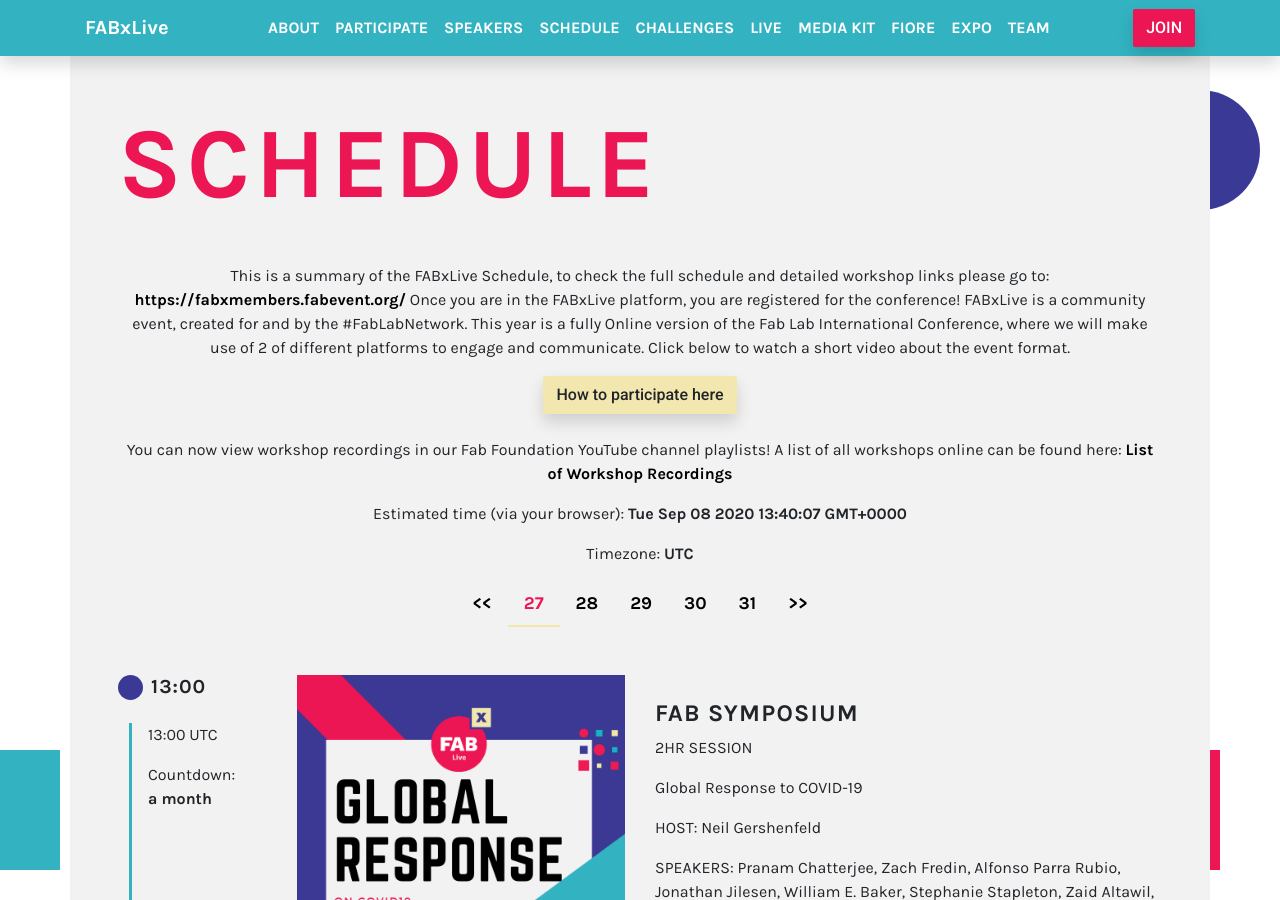
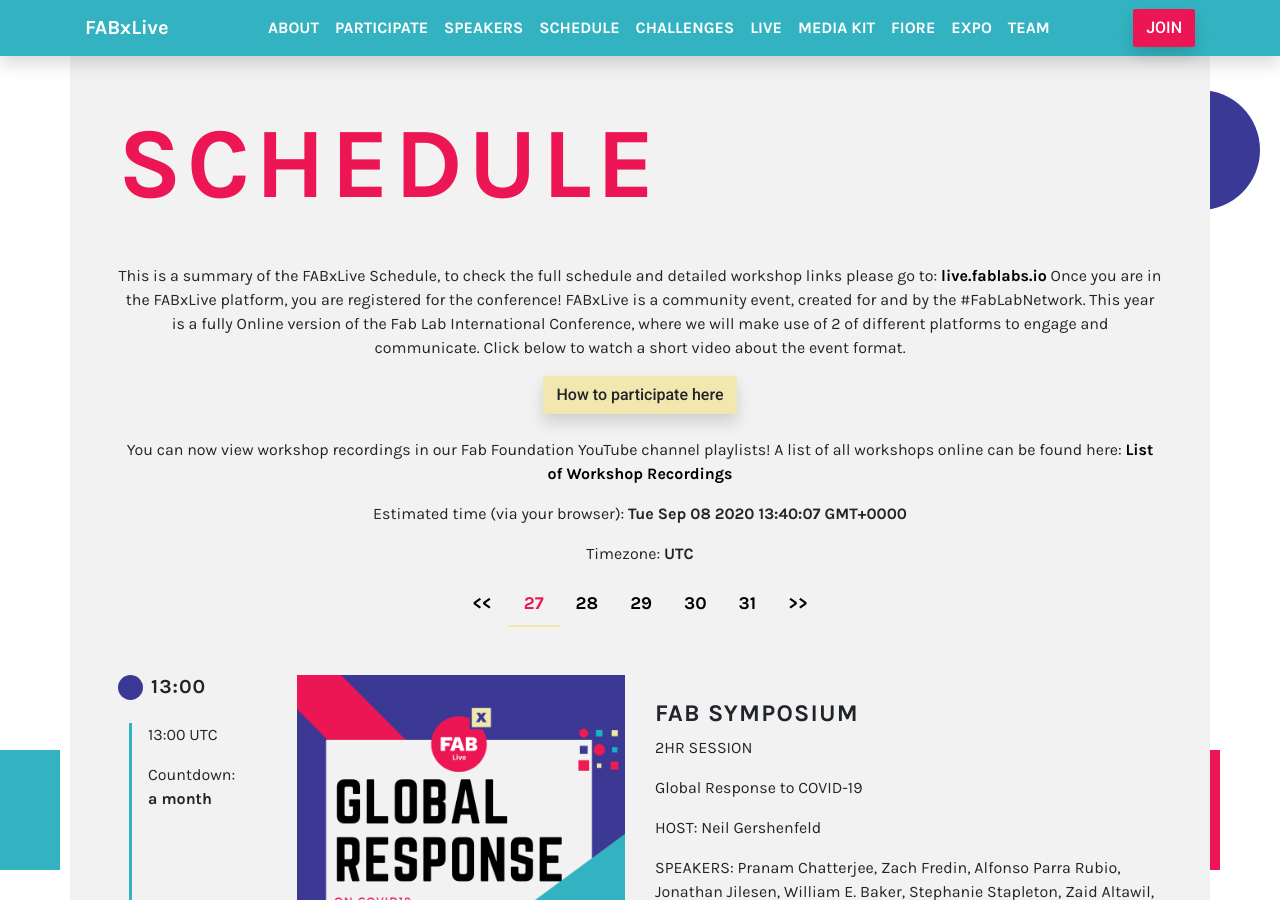
Before and after one commit to fabfoundation/fabxlive2020, a Jekyll site: the page built from schedule.html, in a window 1280 px wide and 900 px high. Built offline with Jekyll 4.4.1, drawn with Linux system fonts in a browser that asks for light colours; nearby versions of some CDN libraries; some of the changed text lies outside the part shown.

Commit message:
Update schedule.html

```diff
--- a/schedule.html
+++ b/schedule.html
@@ -7,7 +7,7 @@
 <section class="text-center">
   <h1 class="text-red text-left">SCHEDULE</h1>
   <p>
-  This is a summary of the FABxLive Schedule, to check the full schedule and detailed workshop links please go to: <a href="https://fabxmembers.fabevent.org/" target="_blank">https://fabxmembers.fabevent.org/</a> Once you are in the FABxLive platform, you are registered for the conference! FABxLive is a community event, created for and by the #FabLabNetwork. This year is a fully Online version of the Fab Lab International Conference, where we will make use of 2 of different platforms to engage and communicate. Click below to watch a short video about the event format.
+  This is a summary of the FABxLive Schedule, to check the full schedule and detailed workshop links please go to: <a href="live.fablabs.io" target="_blank">live.fablabs.io</a> Once you are in the FABxLive platform, you are registered for the conference! FABxLive is a community event, created for and by the #FabLabNetwork. This year is a fully Online version of the Fab Lab International Conference, where we will make use of 2 of different platforms to engage and communicate. Click below to watch a short video about the event format.
   </p>
 
   <div class="text-center">
@@ -73,7 +73,7 @@
     by registering yourself to our online platform here:
     </p>
 
-    <a href="https://fabxmembers.fabevent.org/" target="_blank">https://fabxmembers.fabevent.org/</a>
+    <a href="live.fablabs.io" target="_blank">live.fablabs.io</a>
   </div>
 
 </section>
```
